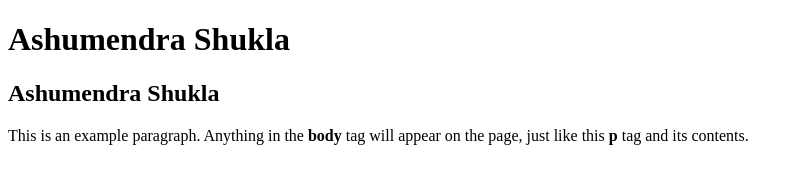
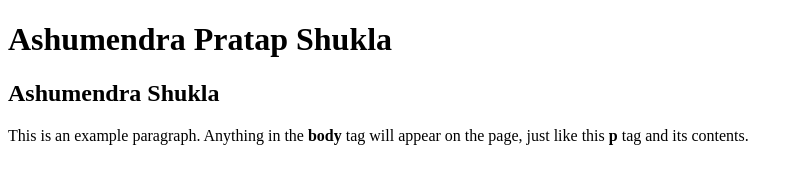
Before and after one commit to AshumendraShukla/First_Nodejs_Git_project, a plain HTML site: page Index.html in a window 1280 px wide. Shown: the whole page, without its empty margins (0-800 px from the left). Drawn offline with Linux system fonts and the light colour scheme.

Commit message:
ThirdCommit

```diff
--- a/Index.html
+++ b/Index.html
@@ -5,7 +5,7 @@
   </head>
   <body>
     <H1>
-        Ashumendra Shukla
+        Ashumendra Pratap Shukla
     </H1>
     <H2>
       Ashumendra Shukla
```
